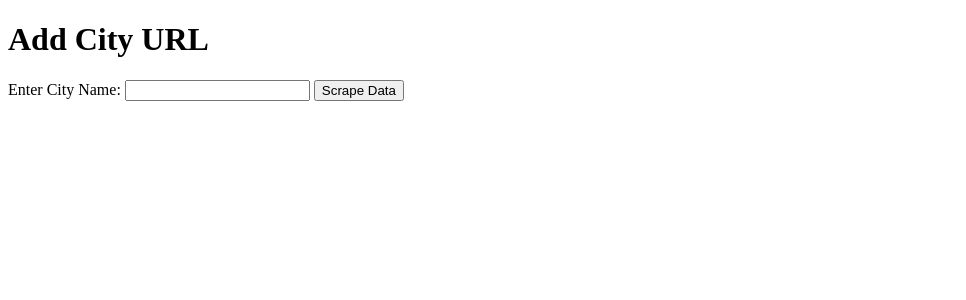
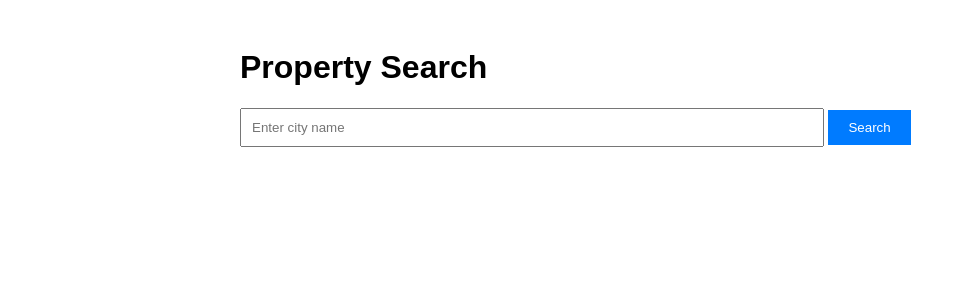
Before and after one commit to Pawan00patel/Address-to-homePlan, a Flask app: page / in a window 1280 px wide. Shown: the top 300 px of the page, without its empty margins (0-966 px from the left). Run offline with Flask 3, Linux system fonts and the light colour scheme; parts of the project's set-up code (start-up, migrations or seed data) failed here and were passed over.

Commit message:
New code added which scraps urls as well

```diff
--- a/app.py
+++ b/app.py
@@ -1,10 +1,18 @@
-# app.py
 import time
 import sqlite3
-from flask import Flask, render_template, request, redirect, url_for
-from FloorPlanScrapper import scrape_property_data
+from flask import Flask, render_template, request
+from propertydetails import scrape_listing_urls, scrape_property_details, scrape_data_from_urls
+
 
 app = Flask(__name__)
+
+def get_properties_by_city(city):
+    conn = sqlite3.connect('property_data.db')  # Replace with your database name
+    cursor = conn.cursor()
+    cursor.execute("SELECT * FROM properties WHERE title LIKE ?", ('%' + city + '%',))
+    properties = cursor.fetchall()
+    conn.close()
+    return properties
 
 # Function to create a SQLite database and table if they don't exist
 def initialize_database():
@@ -16,7 +24,7 @@ def initialize_database():
             title TEXT,
             price TEXT,
             area TEXT,
-            description TEXT
+            image_url varchar(500)
         )
     ''')
     conn.commit()
@@ -31,35 +39,47 @@ def insert_data_into_database(data):
         cursor = conn.cursor()
         for item in data:
             cursor.execute('''
-                INSERT OR IGNORE INTO properties (title, price, area, description)
+                INSERT OR IGNORE INTO properties (title, price, area, image_url)
                 VALUES (?, ?, ?, ?)
-            ''', item)
+            ''', (str(item['Title']), str(item['Price']), str(item['Area']), str(item.get('Image_URL', '')))
+            )
         conn.commit()
         conn.close()
     except Exception as e:
         print(f"An error occurred while inserting data into the database: {str(e)}")
 
+
 @app.route('/')
 def index():
-    return render_template('add_city.html')
+    return render_template('index.html')
+
+
+@app.route('/search', methods=['POST'])
+def search():
+    city = request.form.get('city')
+    print(f'Searching for city: {city}')
+
+    properties = get_properties_by_city(city)
+    print(f'Properties found: {properties}')
+
+    return render_template('results.html', city=city, properties=properties)
+
 
 @app.route('/scrape', methods=['POST'])
 def scrape():
     try:
         city = request.form['city']
         start_time = time.time()
-        scraped_data = []
-        while time.time() - start_time < 10 and len(scraped_data) < 1000:
-            new_data = scrape_property_data(city)
-            if not new_data:
-                break
-            scraped_data.extend(new_data)
+        scraped_urls = scrape_listing_urls(city, 'st_title', max_scrolls=2)
+        scraped_data = scrape_property_details(city, 'impressionAd', max_scrolls=2)
 
-        if scraped_data:
-            insert_data_into_database(scraped_data)
+        if scraped_data is not None and not scraped_data.empty:
+            # Scrape image URLs
+            scraped_data['Image_URL'] = scrape_data_from_urls(scraped_urls)
+            insert_data_into_database(scraped_data.to_dict('records'))
             result = f'Scraped and saved {len(scraped_data)} data entries for {city} successfully.'
         else:
-            result = f'No data found for {city} within the time limit.'
+            result = f'No data found for {city}.'
 
     except Exception as e:
         result = f'Error: {str(e)}'
--- /dev/null
+++ b/static/style.css
@@ -0,0 +1,38 @@
+body {
+    font-family: Arial, sans-serif;
+}
+
+.container {
+    max-width: 800px;
+    margin: 0 auto;
+    padding: 20px;
+}
+
+form {
+    margin-bottom: 20px;
+}
+
+input[type="text"] {
+    width: 70%;
+    padding: 10px;
+}
+
+button {
+    padding: 10px 20px;
+    background-color: #007BFF;
+    color: #fff;
+    border: none;
+}
+
+ul {
+    list-style: none;
+    padding: 0;
+}
+
+li {
+    margin-bottom: 20px;
+}
+
+img {
+    max-width: 100%;
+}
--- a/templates/index.html
+++ b/templates/index.html
@@ -1,15 +1,16 @@
 <!DOCTYPE html>
 <html>
 <head>
-    <title>Database Connection</title>
+    <title>Property Search</title>
+    <link rel="stylesheet" type="text/css" href="static/style.css">
 </head>
 <body>
-    <h1>Database Connection</h1>
-    <form action="/run_script" method="post">
-        <input type="submit" value="Run Script">
-    </form>
-    {% if result %}
-    <p>{{ result }}</p>
-    {% endif %}
+    <div class="container">
+        <h1>Property Search</h1>
+        <form method="POST" action="/search">
+            <input type="text" name="city" placeholder="Enter city name">
+            <button type="submit">Search</button>
+        </form>
+    </div>
 </body>
 </html>
```
Also changed, not shown: Scroolfinite.py (added, +56 -0 lines), propertydetails.py (+48 -29 lines), templates/results.html (added, +24 -0 lines), property_data.db, 1 other file.
